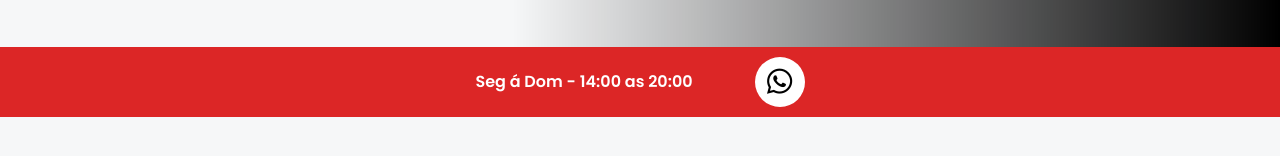
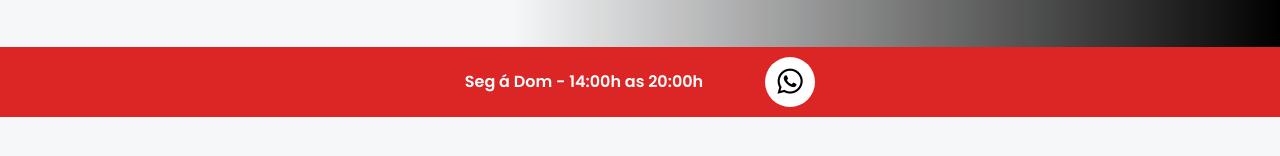
Before and after one commit to Raphael-Machado-Silva/Hamburgueria, a website: page index.html in a window 1280 px wide. Shown: the part 289-445 px from the top of the page. Drawn offline with Linux system fonts and the light colour scheme; a web font is replaced by a local one.

Commit message:
Update index.html

```diff
--- a/index.html
+++ b/index.html
@@ -27,7 +27,7 @@
             </div>
         </div>
         <div class="temp" id="date-span">
-            <span class="text-white font-bold">Seg á Dom - 14:00 as 20:00</span>
+            <span class="text-white font-bold">Seg á Dom - 14:00h as 20:00h</span>
             <button class="whatsapp">
                 <i class="fa-brands fa-whatsapp"></i>
             </button>
```
